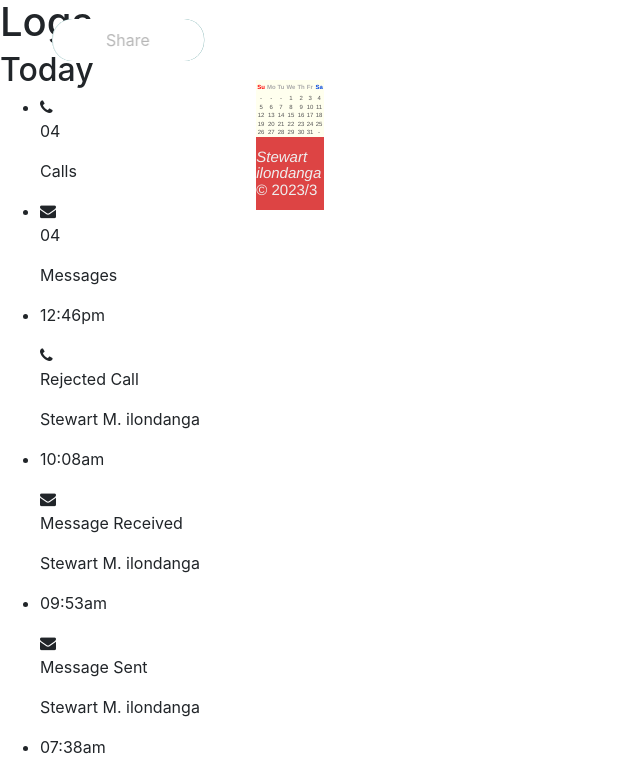
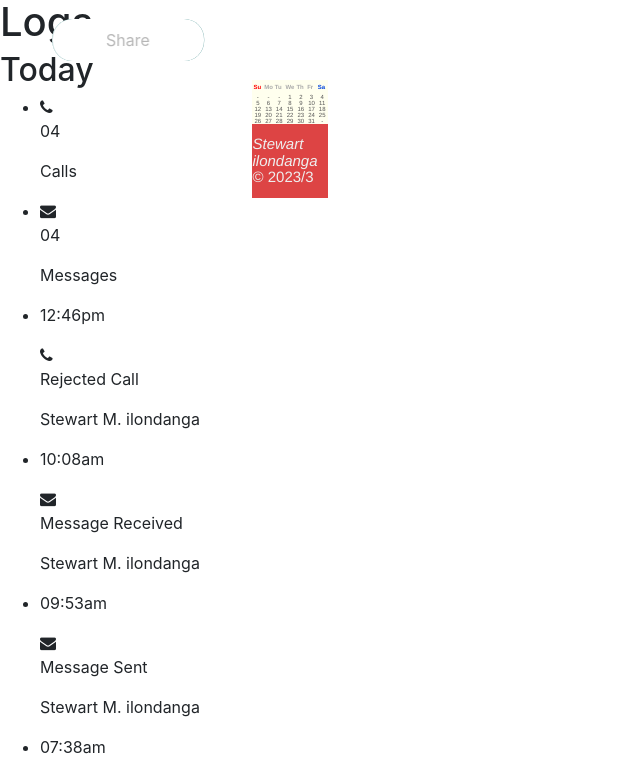
Before and after one commit to stewilondanga/phone-stylez, a plain HTML site: page index.html in a window 1280 px wide. Shown: the top 774 px of the page, without its empty margins (0-640 px from the left). Drawn offline with nearby package versions, Linux system fonts and the light colour scheme.

Commit message:
add css/styles.css

```diff
--- a/css/styles.css
+++ b/css/styles.css
@@ -160,12 +160,12 @@ a {
   color: #04d;
 }
 
-/*.cal td {
+.cal td {
   padding: 0 2px;
   line-height: 100%;
 }
 
-p, h1, h2 {
+/*p, h1, h2 {
   margin: 0;
   padding: 0;
 }
```
